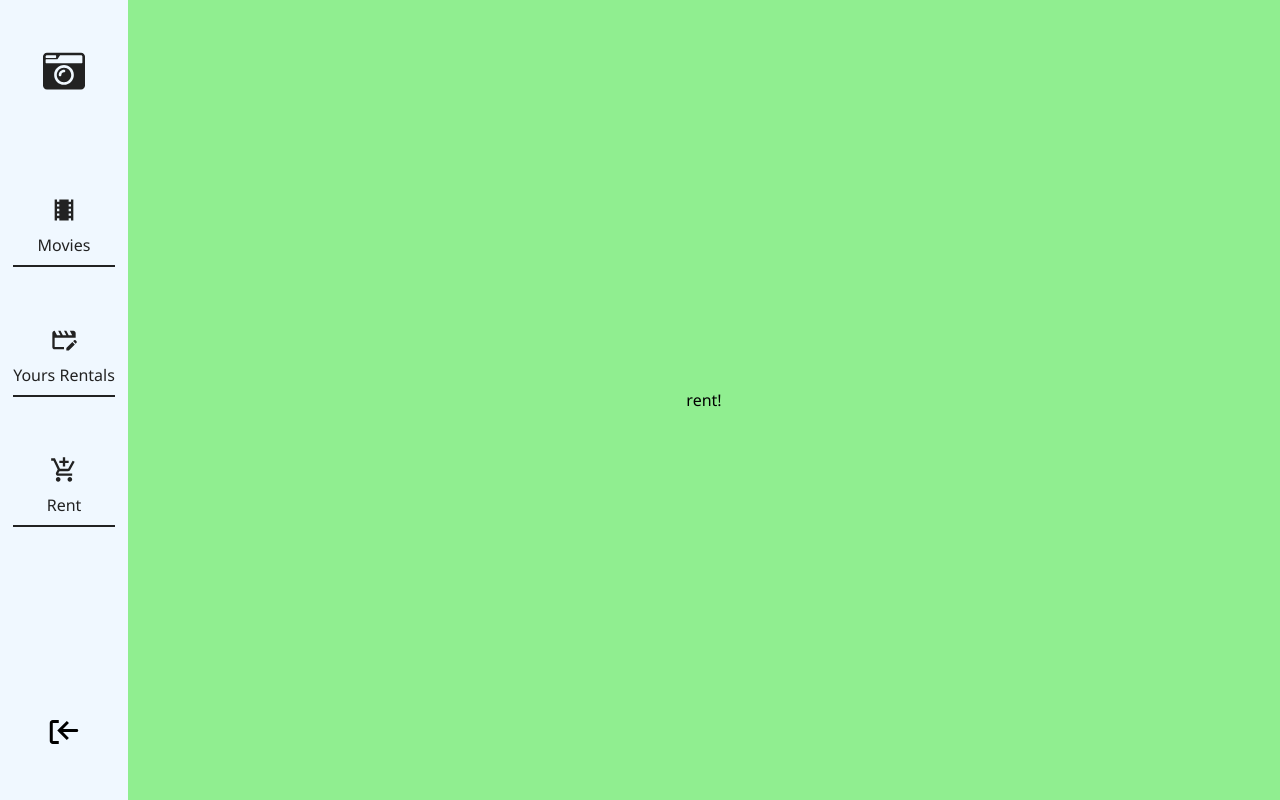
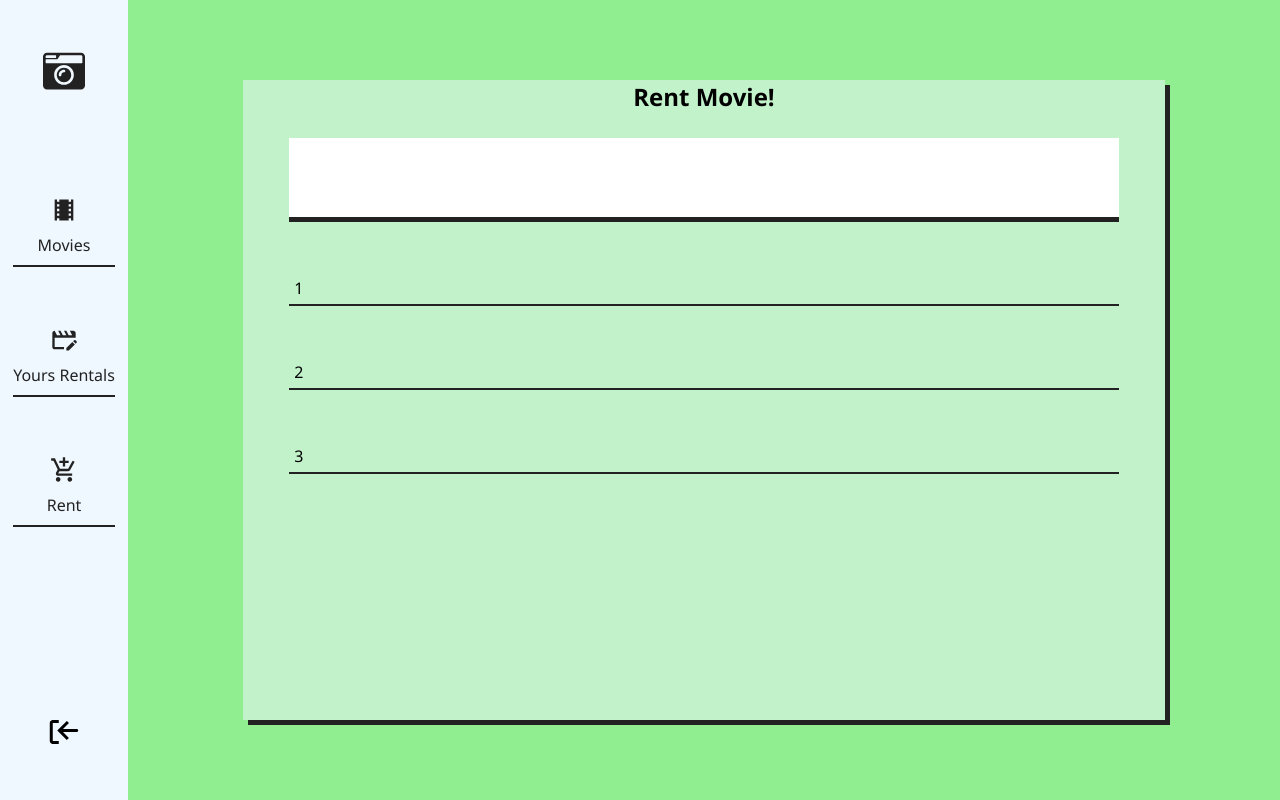
Before and after one commit to szymonzawrotny/LibraryApp, a Next.js app in the folder client/: page /userpanel/rent in a window 1280 px wide. Built offline with nearby package versions, Linux system fonts and the light colour scheme.

Commit message:
front for customer ready

```diff
--- a/client/app/userpanel/layout.js
+++ b/client/app/userpanel/layout.js
@@ -10,31 +10,31 @@ export default function RootLayout({ children }) {
     return (
         <div className="userpanel">
             <nav>
-                <Link href="/">
+                <Link href="/userpanel">
                     <div className="logo">
-                        <FaCameraRetro size={42}/>
+                        <FaCameraRetro size={42} />
                     </div>
                 </Link>
                 <Link href="/userpanel/movies">
                     <div className="option">
-                        <MdLocalMovies size={28}/>
+                        <MdLocalMovies size={28} />
                         movies
                     </div>
                 </Link>
                 <Link href="/userpanel/rentals">
                     <div className="option">
-                        <MdMovieEdit size={28}/>
+                        <MdMovieEdit size={28} />
                         yours rentals
                     </div>
                 </Link>
                 <Link href="/userpanel/rent">
                     <div className="option">
-                        <MdAddShoppingCart size={28}/>
+                        <MdAddShoppingCart size={28} />
                         rent
                     </div>
                 </Link>
                 <div className="logout">
-                    <CgLogOut size={36}/>
+                    <CgLogOut size={36} />
                 </div>
             </nav>
             <main>
--- a/client/app/userpanel/rent/page.js
+++ b/client/app/userpanel/rent/page.js
@@ -2,7 +2,19 @@ import "../style.scss"
 
 const Home = () => {
     return (
-        <span>rent!</span>
+        <div className="rentMovie">
+            <h2>Rent movie!</h2>
+            <div className="search">
+                <input type="text" />
+            </div>
+            <div className="list">
+                <ul>
+                    <li>1</li>
+                    <li>2</li>
+                    <li>3</li>
+                </ul>
+            </div>
+        </div>
     )
 }
 export default Home;
--- a/client/app/userpanel/style.scss
+++ b/client/app/userpanel/style.scss
@@ -12,55 +12,116 @@
 
     nav {
         flex-basis: 10svw;
-        min-width:100px;
+        min-width: 100px;
         background-color: aliceblue;
         display: flex;
         flex-direction: column;
         align-items: center;
-        a{
-            margin:25px;
+
+        a {
+            margin: 25px;
             text-decoration: none;
-            color:#222;
-            width:80%;
-            .logo{
+            color: #222;
+            width: 80%;
+
+            .logo {
                 display: flex;
                 justify-content: center;
-                margin:25px 0 45px 0;
-                svg{
-                    color:#222;
+                margin: 25px 0 45px 0;
+
+                svg {
+                    color: #222;
                 }
             }
-            .option{
+
+            .option {
                 background-color: aliceblue;
                 border-bottom: 2px solid #222;
-                width:100%;
-                height:10svh;
+                width: 100%;
+                height: 10svh;
                 display: flex;
                 flex-direction: column;
                 justify-content: center;
                 align-items: center;
                 cursor: pointer;
                 text-transform: capitalize;
-                svg{
-                    color:#222;
+
+                svg {
+                    color: #222;
                     margin-bottom: 10px;
                 }
             }
         }
-        .logout{
+
+        .logout {
             position: absolute;
             display: flex;
             flex-direction: column;
             align-items: center;
-            bottom:50px;
+            bottom: 50px;
             cursor: pointer;
         }
     }
 
     main {
-        flex-grow:1;
+        flex-grow: 1;
         display: flex;
-        justify-content:center;
-        align-items:center;
+        justify-content: center;
+        align-items: center;
+
+        .movieList,.rentalsList,.rentMovie {
+            background-color: rgba(240, 248, 255, 0.521);
+            box-shadow: 5px 5px #222;
+            width: 80%;
+            height: 80svh;
+            display: flex;
+            flex-direction: column;
+
+            h2{
+                text-transform: capitalize;
+                text-align: center;
+            }
+
+            .search {
+                flex-basis: 10svh;
+                display: flex;
+                justify-content: center;
+                align-items: center;
+                margin-top:15px;
+
+                input {
+                    height: 80%;
+                    width: 90%;
+                    padding: 25px;
+                    font-size: 36px;
+                    border: none;
+                    border-bottom: 5px solid #222;
+                }
+
+                input:focus {
+                    outline: none;
+                }
+            }
+
+            .list {
+                flex-grow: 1;
+                overflow-y: scroll;
+
+                ul {
+                    display: flex;
+                    flex-direction: column;
+                    justify-content: center;
+                    align-items: center;
+                    margin-top: 15px;;
+                    li {
+                        width:90%;
+                        list-style-type: none;
+                        border-bottom: 2px solid #222;
+                        padding: 5px;
+                        margin: 25px 0 25px 0;
+                    }
+                }
+            }
+        }
     }
 }
```
Also changed, not shown: client/app/userpanel/movies/page.js (+13 -1 lines), client/app/userpanel/rentals/page.js (+10 -1 lines).
